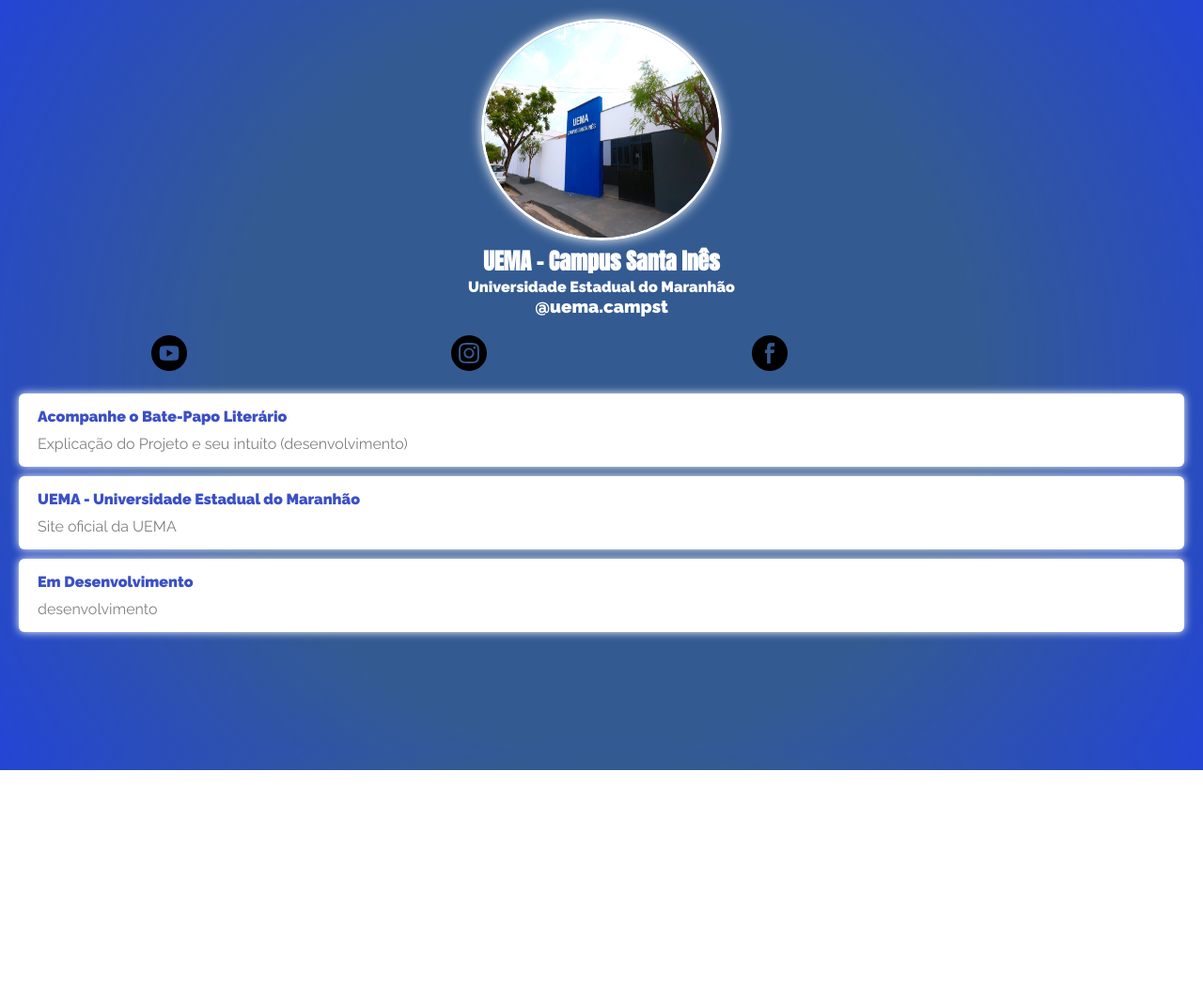
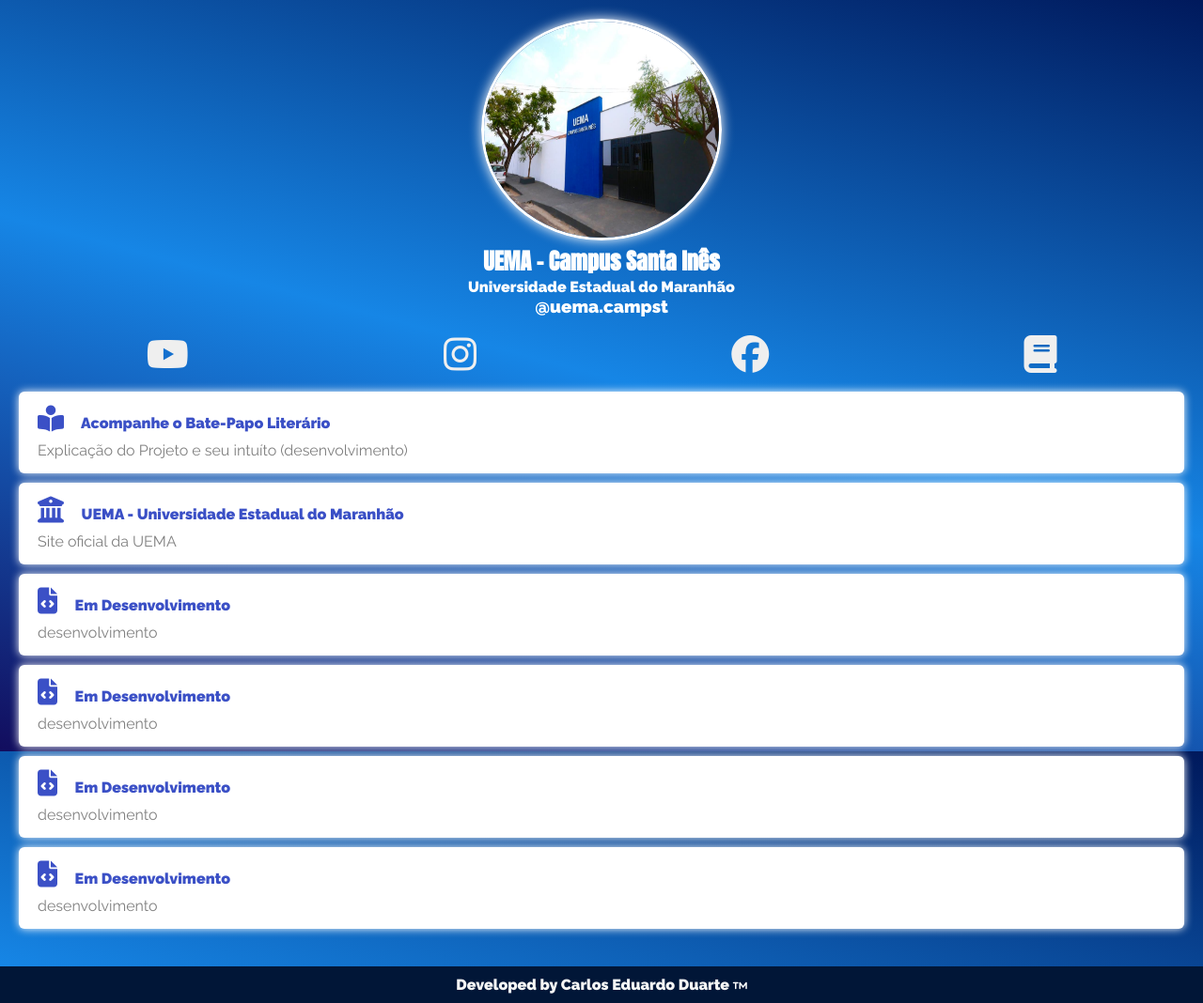
Before and after one commit to CarlosSarte/linktree-1-0, a plain HTML site: page linktree-cessin/index.html in a window 1280 px wide. Shown: the whole page at 94% size. Before the commit the page ends 820 px from the top, so only its background shows below. Drawn offline with Linux system fonts and the light colour scheme.

Commit message:
adicionando mudanças no linktree-cessin

```diff
--- a/linktree-cessin/css/style.css
+++ b/linktree-cessin/css/style.css
@@ -9,8 +9,8 @@ html, body {
 body{
     font-family: 'Raleway', sans-serif;
     color: white;
-    background: rgb(52,91,145);
-    background: radial-gradient(circle, rgba(52,91,145,1) 52%, rgba(17,53,209,0.9220063025210083) 100%);
+    background: rgb(0,25,92);
+background: linear-gradient(195deg, rgba(0,25,92,1) 0%, rgba(22,134,230,1) 50%, rgba(18,13,94,1) 100%);
 }
 
 .avatar{
@@ -43,6 +43,10 @@ h2{
     margin: 20px;
 }
 
+.social a i {
+    font-size: 40px;
+    color: rgb(239, 239, 239);
+}
 .social img {
     width: 38px;
 
@@ -66,6 +70,12 @@ h2{
     font-weight: bold;
     box-shadow: 0px 0px 10px white;
 }
+.lists-link li i{
+    margin-right: 15px;
+    font-size: 28px;
+    color: rgb(59,80,198);
+}
+
 .lists-link li a p {
     font-weight: 400;
 }
@@ -74,3 +84,16 @@ h2{
     display: block;
     margin-top: 10px;
 }
+
+.footer{
+    margin-top: 40px;
+    background-color: rgb(1, 22, 55);
+    color: rgb(245, 245, 245);
+    font-weight: bolder;
+    text-align: center;
+    padding: 10px 0px;
+}
+.footer i {
+    font-size: 12px;
+    color: rgb(255, 255, 255);
+}
--- a/linktree-cessin/index.html
+++ b/linktree-cessin/index.html
@@ -5,6 +5,8 @@
     <meta http-equiv="X-UA-Compatible" content="IE=edge">
     <meta name="viewport" content="width=device-width, initial-scale=1.0">
     <title>UEMA-Cessin</title>
+
+    <script src="https://kit.fontawesome.com/bd4ea6b02d.js" crossorigin="anonymous"></script>
     <link rel="preconnect" href="https://fonts.googleapis.com">
     <link rel="preconnect" href="https://fonts.gstatic.com" crossorigin>
     <link href="https://fonts.googleapis.com/css2?family=Anton&display=swap" rel="stylesheet">
@@ -24,26 +26,34 @@
     <div class="social">
         <li>
             <a href="https://www.youtube.com/channel/UCNbIhPfm0OjyKKdF0-DQ1OQ" target="_blank">
-                <img src="img/youtube.png" alt="Canal do YouTube">
+                <i class="fa-brands fa-youtube"></i>
+                <!--  <img src="img/youtube.png" alt="Canal do YouTube"> -->
             </a>
         </li>
         <li>
             <a href="https://www.instagram.com/uema.campst/" target="_blank">
-                <img src="img/insta.svg" alt="Instagram">
+                <i class="fa-brands fa-instagram"></i>
+              <!--  <img src="img/insta.svg" alt="Instagram">  -->
             </a>
         </li>
         <li>
             <a href="https://www.facebook.com/uemaSATINES/" target="_blank">
-                <img src="img/facebook.png" alt="Facebook">
+                <i class="fa-brands fa-facebook"></i>
+               <!-- <img src="img/facebook.png" alt="Facebook"> -->
             </a>
         </li>
         <li>
+            <a href="https://www.biblioteca.uema.br/" target="_blank">
+                <i class="fa-solid fa-book"></i>
+               <!-- <img src="img/facebook.png" alt="Facebook"> -->
+            </a>
+        </li>
     </div>
 
     <ul class="lists-link">
         <li>
             <a href="https://www.instagram.com/batepapoliterario.uema/" target="_blank">
-
+                <i class="fa-solid fa-book-open-reader"></i>
                     Acompanhe o Bate-Papo Literário
                     <p>
                         <span>Explicação do Projeto e seu intuíto (desenvolvimento)</span>
@@ -52,6 +62,7 @@
         </li>
         <li>
             <a href="https://www.uema.br/">
+                <i class="fa-solid fa-building-columns"></i>
                 UEMA - Universidade Estadual do Maranhão
                     <p>
                         <span>Site oficial da UEMA</span>
@@ -60,6 +71,34 @@
         </li>
         <li>
             <a href="" target="_blank">
+                <i class="fa-solid fa-file-code"></i>
+                Em Desenvolvimento
+                    <p>
+                    <span>desenvolvimento</span>
+                    </p>
+            </a>
+        </li>
+        <li>
+            <a href="" target="_blank">
+                <i class="fa-solid fa-file-code"></i>
+                Em Desenvolvimento
+                    <p>
+                    <span>desenvolvimento</span>
+                    </p>
+            </a>
+        </li>
+        <li>
+            <a href="" target="_blank">
+                <i class="fa-solid fa-file-code"></i>
+                Em Desenvolvimento
+                    <p>
+                    <span>desenvolvimento</span>
+                    </p>
+            </a>
+        </li>
+        <li>
+            <a href="" target="_blank">
+                <i class="fa-solid fa-file-code"></i>
                 Em Desenvolvimento
                     <p>
                     <span>desenvolvimento</span>
@@ -67,5 +106,10 @@
             </a>
         </li>
     </ul>
+
+    <div class="footer">
+        Developed by Carlos Eduardo Duarte
+        <i class="fa-solid fa-trademark"></i>
+    </div>
 </body>
 </html>
```
Lines whose indentation alone changed are shown as unchanged.
